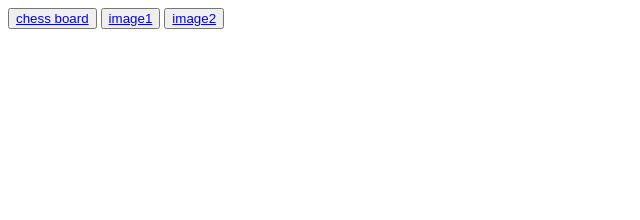
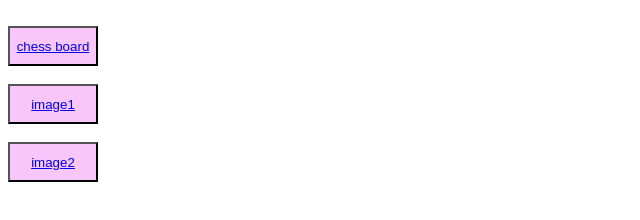
Before and after one commit to sucharithaadunuri/chess-board, a plain HTML site: page index.html in a window 1280 px wide. Shown: the whole page, without its empty margins (0-640 px from the left). Drawn offline with Linux system fonts and the light colour scheme.

Commit message:
adding file

```diff
--- a/index.html
+++ b/index.html
@@ -6,13 +6,15 @@
     <title>Document</title>
     <style>
         button{
-
+            width: 90px;
+            height: 40px;
+            background-color: rgb(249, 198, 249);
         }
     </style>
 </head>
 <body>
-   <button> <a href="./chess board.html">chess board</a></button>
-   <button><a href="./image.html">image1</a></button>
-   <button><a href="./image2.html">image2</a></button>
+  <br> <button> <a href="./chess board.html">chess board</a></button></br>
+  <br> <button><a href="./image.html">image1</a></button></br>
+  <br> <button><a href="./image2.html">image2</a></button></br>
 </body>
 </html>
```
